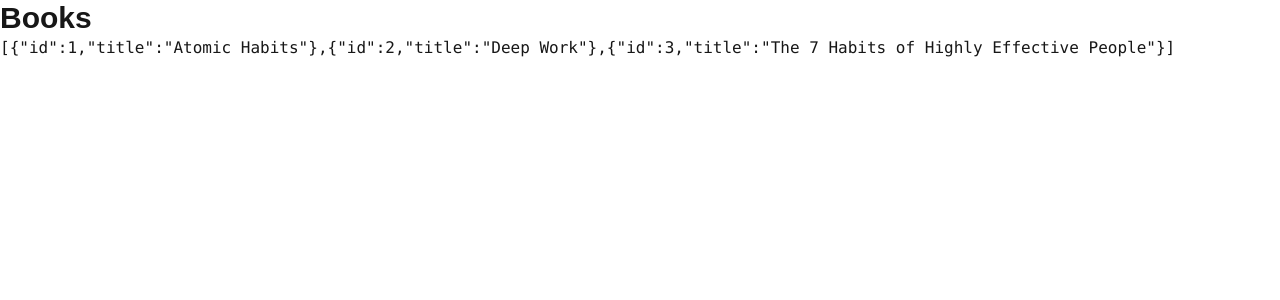
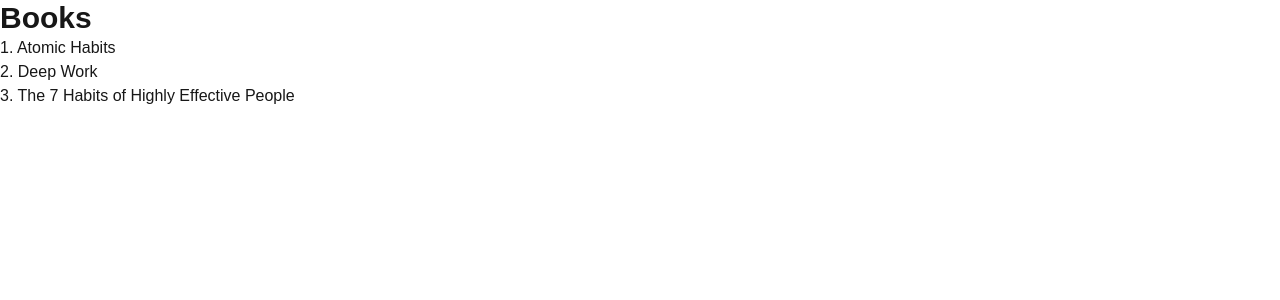
Before and after one commit to pedrotrasfereti/nextjs15-starter, a Next.js app: page /books in a window 1280 px wide. Shown: the top 300 px of the page. Built offline with nearby package versions, Linux system fonts and the light colour scheme.

Commit message:
feat: display books in a list

```diff
--- a/app/(root)/books/page.tsx
+++ b/app/(root)/books/page.tsx
@@ -8,7 +8,11 @@
     <main>
       <h1 className="text-3xl font-black">Books</h1>
 
-      <code>{JSON.stringify(data)}</code>
+      <ul>
+        {data.map((book: { id: number, title: string }) => (
+          <li key={book.id}>{book.id}. {book.title}</li>
+        ))}
+      </ul>
     </main>
   )
 };
```
